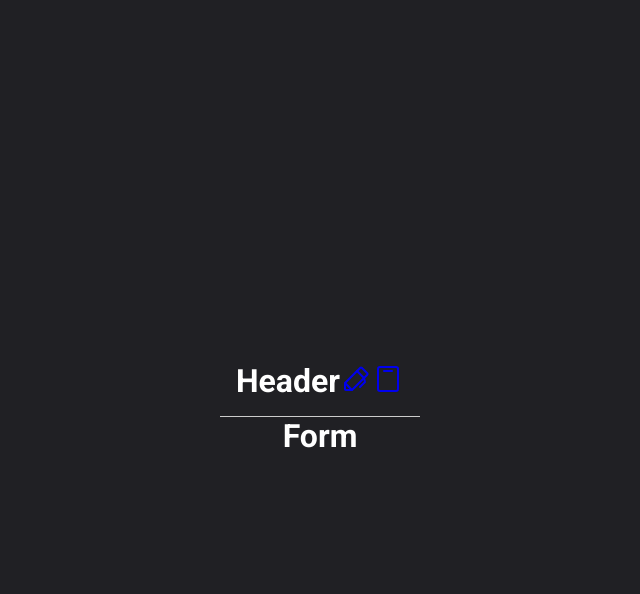
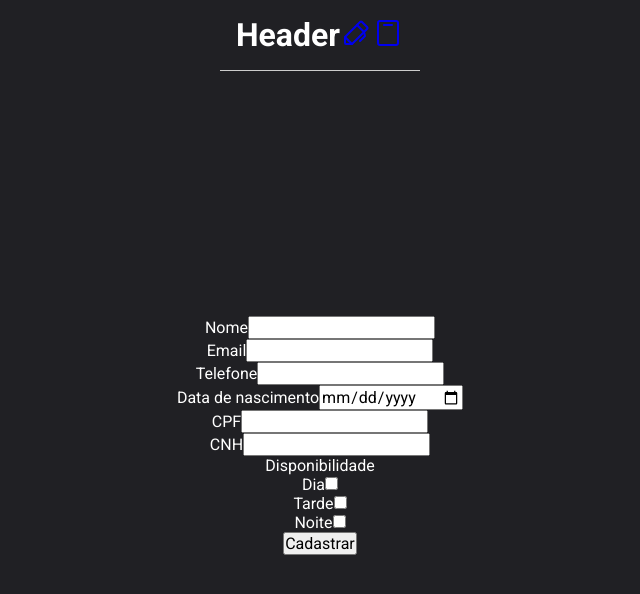
Before and after one commit to gutierry13/MotoboysFrontend, a React (Vite) app: page / in a window 1280 px wide. Shown: the top 594 px of the page, without its empty margins (320-960 px from the left). Built offline with nearby package versions, Linux system fonts and the light colour scheme.

Commit message:
Created first form structure

```diff
--- /dev/null
+++ b/src/Components/input.tsx
@@ -0,0 +1,19 @@
+interface InputTemplateProps {
+  id: string
+  type: string
+  content: string
+  value?: string
+}
+export default function InputTemplate({
+  id,
+  type,
+  content,
+  ...props
+}: InputTemplateProps) {
+  return (
+    <div>
+      <label htmlFor={id}>{content}</label>
+      <input type={type} name={id} {...props} />
+    </div>
+  )
+}
--- a/src/pages/Form/index.tsx
+++ b/src/pages/Form/index.tsx
@@ -1,7 +1,36 @@
+import InputTemplate from '../../Components/input'
+import { FormContainer, FormContent } from './styles'
+
 export function Form() {
   return (
-    <div>
-      <h1>Form</h1>
-    </div>
+    <FormContainer>
+      <FormContent>
+        <InputTemplate id="name" type="text" content="Nome" />
+        <InputTemplate id="email" type="email" content="Email" />
+        <InputTemplate id="telefone" type="tel" content="Telefone" />
+        <InputTemplate
+          id="dtNascimento"
+          type="date"
+          content="Data de nascimento"
+        />
+        <InputTemplate id="cpf" type="text" content="CPF" />
+        <InputTemplate id="cnh" type="text" content="CNH" />
+        <label htmlFor="disp">Disponibilidade</label>
+        <InputTemplate id="dia" type="checkbox" content="Dia" value="dia" />
+        <InputTemplate
+          id="tarde"
+          type="checkbox"
+          content="Tarde"
+          value="tarde"
+        />
+        <InputTemplate
+          id="noite"
+          type="checkbox"
+          content="Noite"
+          value="noite"
+        />
+        <button type="submit">Cadastrar</button>
+      </FormContent>
+    </FormContainer>
   )
 }
--- a/src/pages/Form/styles.ts
+++ b/src/pages/Form/styles.ts
@@ -0,0 +1,16 @@
+import { styled } from 'styled-components'
+
+export const FormContainer = styled.section`
+  display: flex;
+  flex-direction: column;
+  align-items: center;
+  justify-content: center;
+  width: 100%;
+  height: 100vh;
+`
+export const FormContent = styled.form`
+  display: flex;
+  flex-direction: column;
+  align-items: center;
+  justify-content: center;
+`
```
